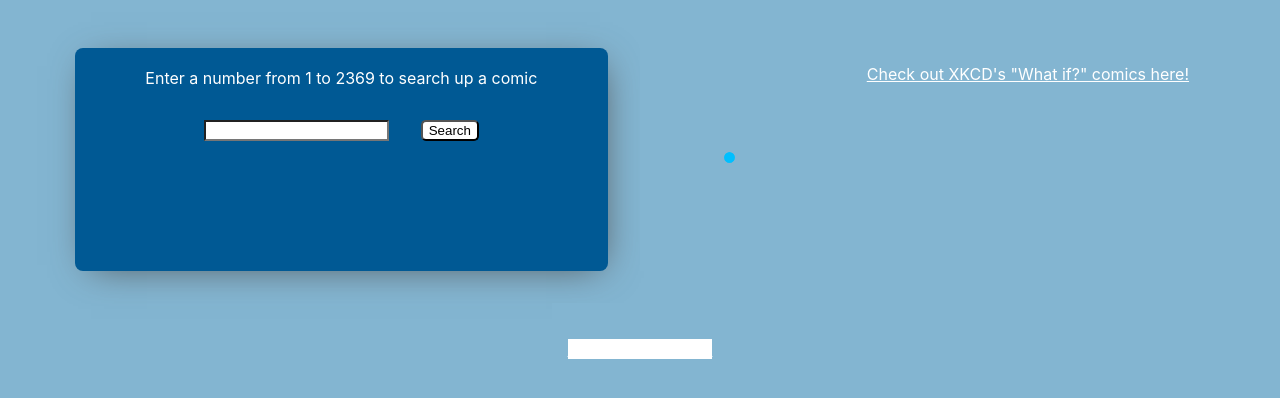
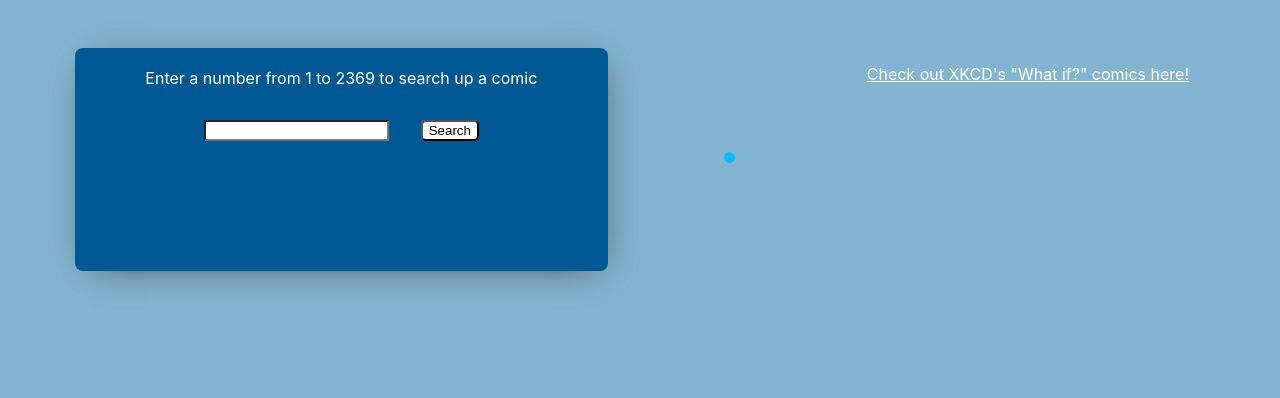
Before and after one commit to bloominstituteoftechnology/React-Redux-App, a React (Create React App) app in the folder app/: page / in a window 1280 px wide. Shown: the top 398 px of the page. Built offline with nearby package versions, Linux system fonts and the light colour scheme; no server answers.

Commit message:
temporarily removed the github link

```diff
--- a/app/src/App.js
+++ b/app/src/App.js
@@ -24,9 +24,9 @@ function App(props) {
       <SearchForm setUrl = {setUrl}/>
       <Comic comicInfo = {props.comic}/>
       <a href = "https://what-if.xkcd.com/" className = "whatIfLink"><p>Check out XKCD's "What if?" comics here!</p></a>
-      <div className = "gitHubLink">
+      {/* <div className = "gitHubLink">
         <a href = "https://github.com/fatima-rizvi" ><p>Github: fatima-rizvi</p></a>
-      </div>
+      </div> */}
     </div>
   );
 }
```
